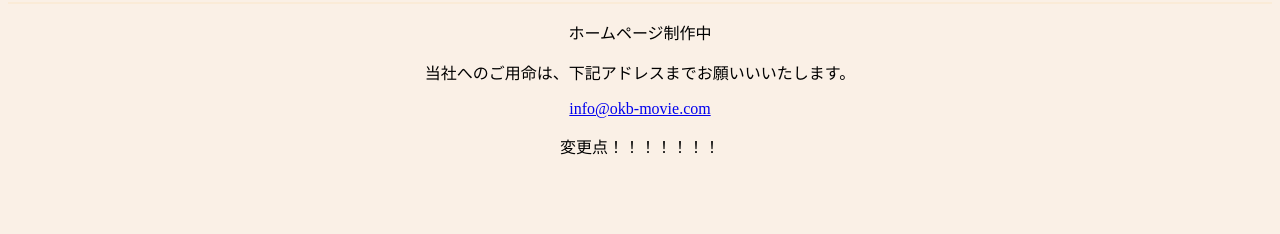
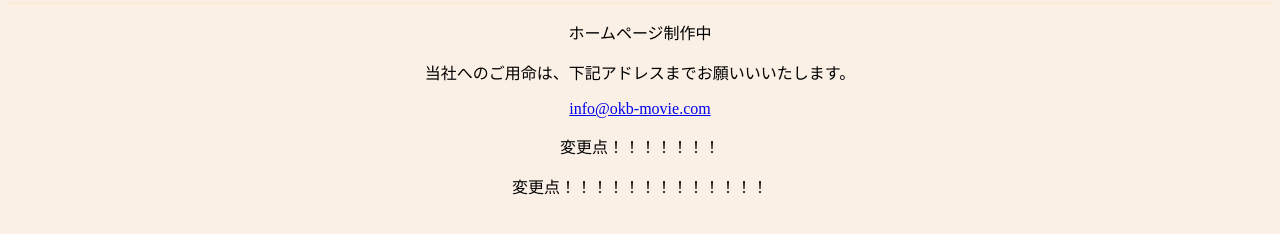
Before and after one commit to k-shimizu0/mltest, a plain HTML site: page index.html in a window 1280 px wide. Shown: the part 76-310 px from the top of the page. Drawn offline with Linux system fonts and the light colour scheme.

Commit message:
変更点2

```diff
--- a/index.html
+++ b/index.html
@@ -16,5 +16,6 @@
     <p>当社へのご用命は、下記アドレスまでお願いいいたします。</p>
     <a href="mailto:info@okb-movie.com">info@okb-movie.com</a>
     <p>変更点！！！！！！！</p>
+    <p>変更点！！！！！！！！！！！！！</p>
   </section>
 </body>
```
